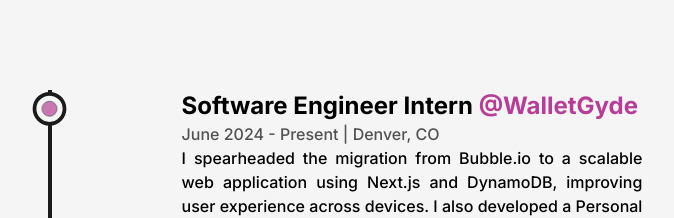
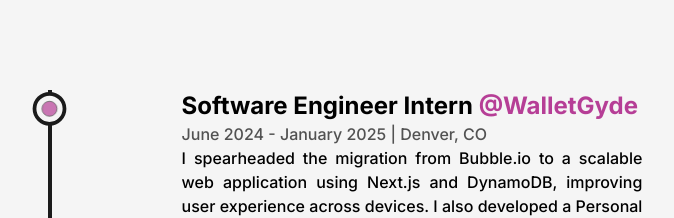
Before and after one commit to Humanvitha/Humanvitha.github.io, a Next.js app: page /about in a window 1280 px wide. Shown: the part 2400-2618 px from the top of the page, without its empty margins (244-918 px from the left). Built offline with nearby package versions, Linux system fonts and the light colour scheme.

Commit message:
Update Experience.js

```diff
--- a/src/components/Experience.js
+++ b/src/components/Experience.js
@@ -57,7 +57,7 @@
             position="Software Engineer Intern"
             company="WalletGyde"
             companyLink="https://walletgyde.com/"
-            time="June 2024 - Present"
+            time="June 2024 - January 2025"
             address="Denver, CO"
             work="I spearheaded the migration from Bubble.io to a scalable web application using Next.js and DynamoDB, improving user experience across devices. I also developed a Personal Loan Calculator to enhance engagement and researched AI-based matchmaking algorithms to create more personalized experiences. Additionally, I optimized the platform by implementing APIs that streamlined data retrieval and improved system performance."
           />
```
